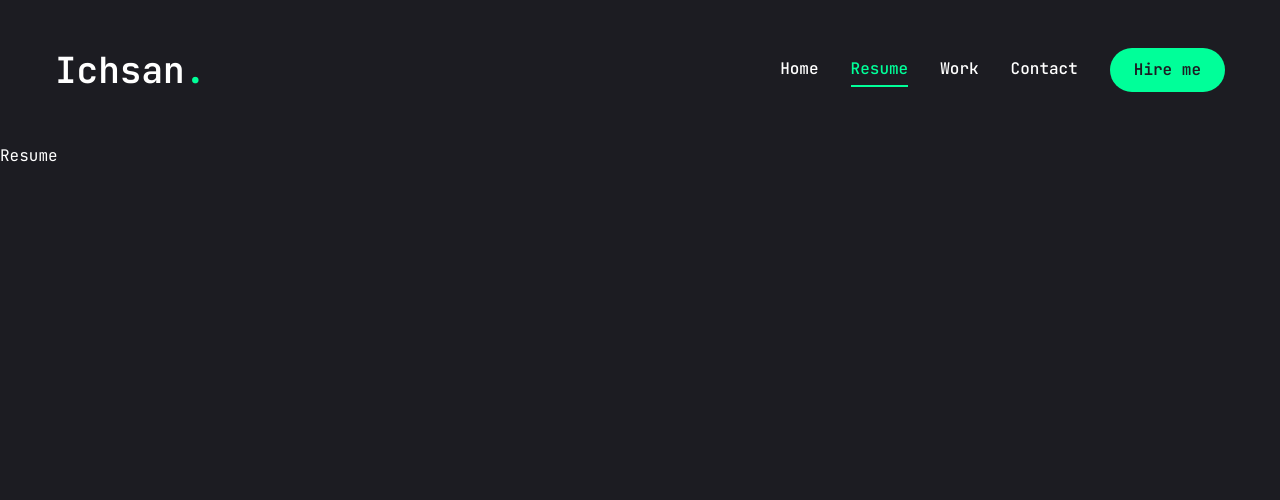
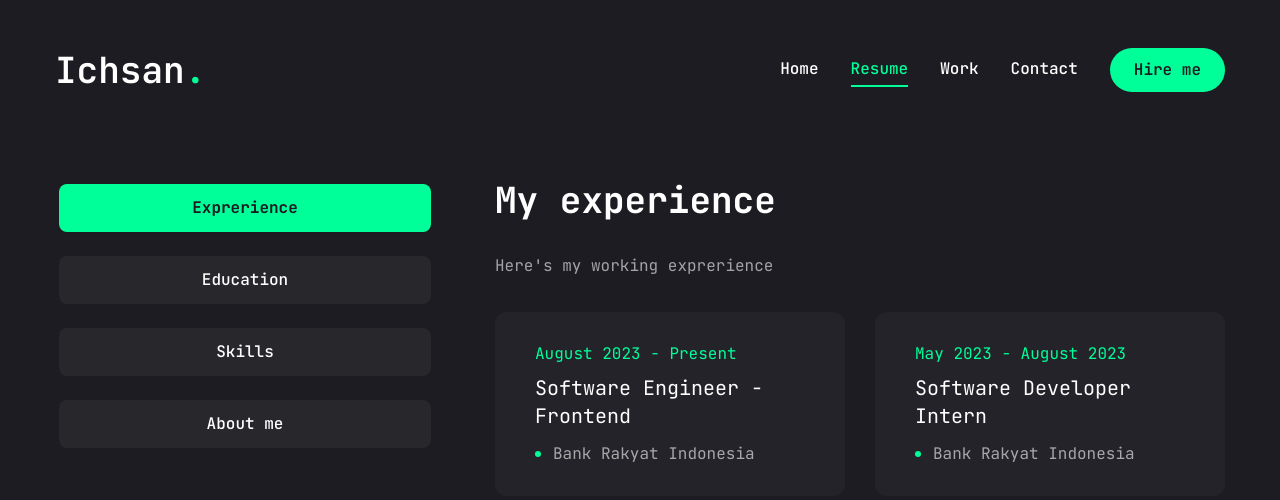
Before and after one commit to IchsanR/web-porto, a Next.js app: page /resume in a window 1280 px wide. Shown: the top 500 px of the page. Built offline with nearby package versions, Linux system fonts and the light colour scheme.

Commit message:
feat: add experience menu on resume page

```diff
--- a/src/app/layout.jsx
+++ b/src/app/layout.jsx
@@ -13,8 +13,8 @@
 });
 
 export const metadata = {
-  title: "Create Next App",
-  description: "Generated by create next app",
+  title: "Ichsan Ramadhan",
+  description: "Ichsan Ramadhan Professional Web Portfolio",
 };
 
 export default function RootLayout({children}) {
--- a/src/app/resume/page.jsx
+++ b/src/app/resume/page.jsx
@@ -1,8 +1,180 @@
-import React from 'react'
+"use client"
+
+import {FaHtml5, FaCss3, FaJs, FaReact, FaNodeJs} from 'react-icons/fa'
+import {SiTailwindcss, SiNextdotjs, SiExpress} from 'react-icons/si'
+
+import {Tabs, TabsContent, TabsList, TabsTrigger} from '@/components/ui/tabs'
+import {Tooltip, TooltipContent, TooltipProvider, TooltipTrigger} from '@/components/ui/tooltip'
+import {ScrollArea} from '@/components/ui/scroll-area'
+
+import {motion} from 'framer-motion'
+
+const about = {
+  title: "About me",
+  description: "Currently working as Frontend Developer at Bank Rakyat Indonesia. Possess the necessary skills as a Frontend Developer, including HTML5, CSS3, Javascript, Typescript, Bootstrap, Tailwind CSS, React JS, React Native, Next JS, Node JS, and Express JS. Capable of working effectively and efficiently both in a team and individually. Enthusiastic about learning new things to enhance existing skills",
+  info: [
+    {
+      fieldName: "Name",
+      fieldValue: "Ichsan Ramadhan Mokodompit"
+    },
+    {
+      fieldName: "Phone",
+      fieldValue: "(+62) 851 6179 1231"
+    },
+    {
+      fieldName: "Experience",
+      fieldValue: "2 Years"
+    },
+    {
+      fieldName: "Nationality",
+      fieldValue: "Indonesia"
+    },
+    {
+      fieldName: "Email",
+      fieldValue: "ichsanramadhan.work@gmail.com"
+    },
+    {
+      fieldName: "Freelance",
+      fieldValue: "Available"
+    },
+    {
+      fieldName: "Languages",
+      fieldValue: "Indonesia, English"
+    },
+  ]
+}
+
+const experience = {
+  icon: '/assets/resume/badge.svg',
+  title: "My experience",
+  description: "Here's my working exprerience",
+  items: [
+    {
+      company: "Bank Rakyat Indonesia",
+      position: "Software Engineer - Frontend",
+      duration: "August 2023 - Present",
+    },
+    {
+      company: "Bank Rakyat Indonesia",
+      position: "Software Developer Intern",
+      duration: "May 2023 - August 2023",
+    },
+  ]
+}
+
+const education = {
+  icon: "/assets/resume/cap.svg",
+  title: "My education",
+  description: "Here's my education background",
+  items: [
+    {
+      institution: "Pijar Camp",
+      degree: "Full Stack Javascript Bootcamp",
+      duration: "2022"
+    },
+    {
+      institution: "Universitas Sam Ratulangi",
+      degree: "Bachelor's of Economics",
+      duration: "2015 - 2021"
+    },
+  ]
+}
+
+const skills = {
+  title: "My skills",
+  description: "Here's the tech stacks that I mastered",
+  skillList: [
+    {
+      icon: <FaHtml5 />,
+      name: "html 5"
+    },
+    {
+      icon: <FaCss3 />,
+      name: "css 3"
+    },
+    {
+      icon: <FaJs />,
+      name: "javascript"
+    },
+    {
+      icon: <FaReact />,
+      name: "react.js"
+    },
+    {
+      icon: <SiNextdotjs />,
+      name: "next.js"
+    },
+    {
+      icon: <SiTailwindcss />,
+      name: "tailwind.css"
+    },
+    {
+      icon: <FaNodeJs />,
+      name: "node.js"
+    },
+    {
+      icon: <SiExpress />,
+      name: "express.js"
+    },
+  ]
+}
+
 
 const Resume = () => {
   return (
-    <div>Resume</div>
+    <motion.div
+      initial={{opacity: 0}}
+      animate={{
+        opacity: 1,
+        transition: {delay: 2.4, duration: 0.4, ease: 'easeIn'}
+      }}
+      className="min-h-[80vh] flex items-center justify-center py-12 xl:py-0"
+    >
+      <div className="container mx-auto">
+        <Tabs defaultValue='experience' className='flex flex-col xl:flex-row gap-[60px]'>
+          <TabsList className='flex flex-col w-full max-w-[380px] mx-auto xl:mx-0 gap-6'>
+            <TabsTrigger value="experience">Exprerience</TabsTrigger>
+            <TabsTrigger value="education">Education</TabsTrigger>
+            <TabsTrigger value="skills">Skills</TabsTrigger>
+            <TabsTrigger value="about">About me</TabsTrigger>
+          </TabsList>
+
+          <div className="min-h-[70vh] w-full">
+            <TabsContent value="experience" className="w-full">
+              <div className='flex flex-col gap-[30px] text-center xl:text-left'>
+                <h3 className='text-4xl font-bold'>{experience.title}</h3>
+                <p className='max-w-[600px] text-white/60 mx-auto xl:mx-0'>{experience.description}</p>
+                <ScrollArea className="h-[400px]">
+                  <ul className='grid grid-cols-1 lg:grid-cols-2 gap-[30px]'>
+                    {experience.items.map((item, index) => {
+                      return (
+                        <li key={index} className='bg-[#232329] h-[184px] py-6 px-10 rounded-xl flex flex-col justify-center items-center lg:items-start gap-1'>
+                          <span className='text-accent'>{item.duration}</span>
+                          <h3 className='text-xl max-w-[260px] min-h-[60px] text-center lg:text-left'>{item.position}</h3>
+                          <div className='flex items-center gap-3'>
+                            <span className='w-[6px] h-[6px] rounded-full bg-accent'></span>
+                            <p className='text-white/60'>{item.company}</p>
+                          </div>
+                        </li>
+                      )
+                    })}
+                  </ul>
+                </ScrollArea>
+              </div>
+            </TabsContent>
+            <TabsContent value="education" className="w-full">
+              education
+            </TabsContent>
+            <TabsContent value="skills" className="w-full">
+              skills
+            </TabsContent>
+            <TabsContent value="about" className="w-full">
+              about
+            </TabsContent>
+          </div>
+        </Tabs>
+      </div>
+    </motion.div>
   )
 }
 
--- a/src/components/ui/scroll-area.jsx
+++ b/src/components/ui/scroll-area.jsx
@@ -3,9 +3,9 @@
 import * as React from "react"
 import * as ScrollAreaPrimitive from "@radix-ui/react-scroll-area"
 
-import { cn } from "@/lib/utils"
+import {cn} from "@/lib/utils"
 
-const ScrollArea = React.forwardRef(({ className, children, ...props }, ref) => (
+const ScrollArea = React.forwardRef(({className, children, ...props}, ref) => (
   <ScrollAreaPrimitive.Root
     ref={ref}
     className={cn("relative overflow-hidden", className)}
@@ -19,22 +19,22 @@
 ))
 ScrollArea.displayName = ScrollAreaPrimitive.Root.displayName
 
-const ScrollBar = React.forwardRef(({ className, orientation = "vertical", ...props }, ref) => (
+const ScrollBar = React.forwardRef(({className, orientation = "vertical", ...props}, ref) => (
   <ScrollAreaPrimitive.ScrollAreaScrollbar
     ref={ref}
     orientation={orientation}
     className={cn(
       "flex touch-none select-none transition-colors",
       orientation === "vertical" &&
-        "h-full w-2.5 border-l border-l-transparent p-[1px]",
+      "h-full w-2.5 border-l border-l-transparent p-[1px]",
       orientation === "horizontal" &&
-        "h-2.5 flex-col border-t border-t-transparent p-[1px]",
+      "h-2.5 flex-col border-t border-t-transparent p-[1px]",
       className
     )}
     {...props}>
-    <ScrollAreaPrimitive.ScrollAreaThumb className="relative flex-1 rounded-full bg-slate-200 dark:bg-slate-800" />
+    <ScrollAreaPrimitive.ScrollAreaThumb className="relative flex-1 rounded-full bg-accent dark:bg-slate-800" />
   </ScrollAreaPrimitive.ScrollAreaScrollbar>
 ))
 ScrollBar.displayName = ScrollAreaPrimitive.ScrollAreaScrollbar.displayName
 
-export { ScrollArea, ScrollBar }
+export {ScrollArea, ScrollBar}
--- a/src/components/ui/tabs.jsx
+++ b/src/components/ui/tabs.jsx
@@ -3,41 +3,41 @@
 import * as React from "react"
 import * as TabsPrimitive from "@radix-ui/react-tabs"
 
-import { cn } from "@/lib/utils"
+import {cn} from "@/lib/utils"
 
 const Tabs = TabsPrimitive.Root
 
-const TabsList = React.forwardRef(({ className, ...props }, ref) => (
+const TabsList = React.forwardRef(({className, ...props}, ref) => (
   <TabsPrimitive.List
     ref={ref}
     className={cn(
-      "inline-flex h-10 items-center justify-center rounded-md bg-slate-100 p-1 text-slate-500 dark:bg-slate-800 dark:text-slate-400",
+      "inline-flex h-auto rounded-md p-1 text-primary",
       className
     )}
     {...props} />
 ))
 TabsList.displayName = TabsPrimitive.List.displayName
 
-const TabsTrigger = React.forwardRef(({ className, ...props }, ref) => (
+const TabsTrigger = React.forwardRef(({className, ...props}, ref) => (
   <TabsPrimitive.Trigger
     ref={ref}
     className={cn(
-      "inline-flex items-center justify-center whitespace-nowrap rounded-sm px-3 py-1.5 text-sm font-medium ring-offset-white transition-all focus-visible:outline-none focus-visible:ring-2 focus-visible:ring-slate-950 focus-visible:ring-offset-2 disabled:pointer-events-none disabled:opacity-50 data-[state=active]:bg-white data-[state=active]:text-slate-950 data-[state=active]:shadow-sm dark:ring-offset-slate-950 dark:focus-visible:ring-slate-300 dark:data-[state=active]:bg-slate-950 dark:data-[state=active]:text-slate-50",
+      "inline-flex items-center w-full bg-[#27272c] justify-center whitespace-nowrap text-white rounded-lg p-3 text-base font-medium ring-offset-white transition-all disabled:pointer-events-none disabled:opacity-50 data-[state=active]:bg-accent data-[state=active]:text-primary data-[state=active]:font-bold data-[state=active]:shadow-sm",
       className
     )}
     {...props} />
 ))
 TabsTrigger.displayName = TabsPrimitive.Trigger.displayName
 
-const TabsContent = React.forwardRef(({ className, ...props }, ref) => (
+const TabsContent = React.forwardRef(({className, ...props}, ref) => (
   <TabsPrimitive.Content
     ref={ref}
     className={cn(
-      "mt-2 ring-offset-white focus-visible:outline-none focus-visible:ring-2 focus-visible:ring-slate-950 focus-visible:ring-offset-2 dark:ring-offset-slate-950 dark:focus-visible:ring-slate-300",
+      "min-h-[480px] ring-offset-white focus-visible:outline-none focus-visible:ring-2 focus-visible:ring-slate-950 focus-visible:ring-offset-2 dark:ring-offset-slate-950 dark:focus-visible:ring-slate-300",
       className
     )}
     {...props} />
 ))
 TabsContent.displayName = TabsPrimitive.Content.displayName
 
-export { Tabs, TabsList, TabsTrigger, TabsContent }
+export {Tabs, TabsList, TabsTrigger, TabsContent}
```
